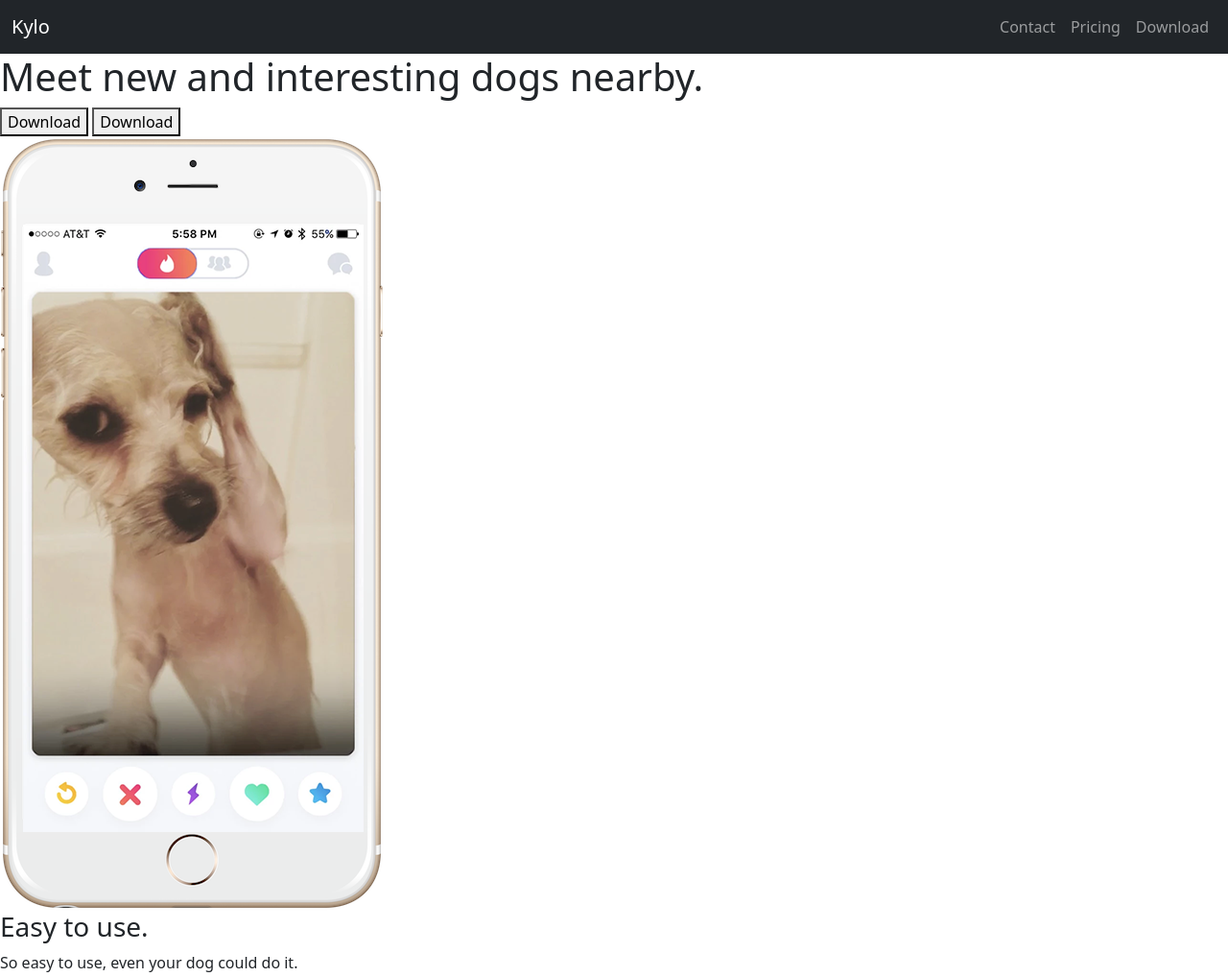
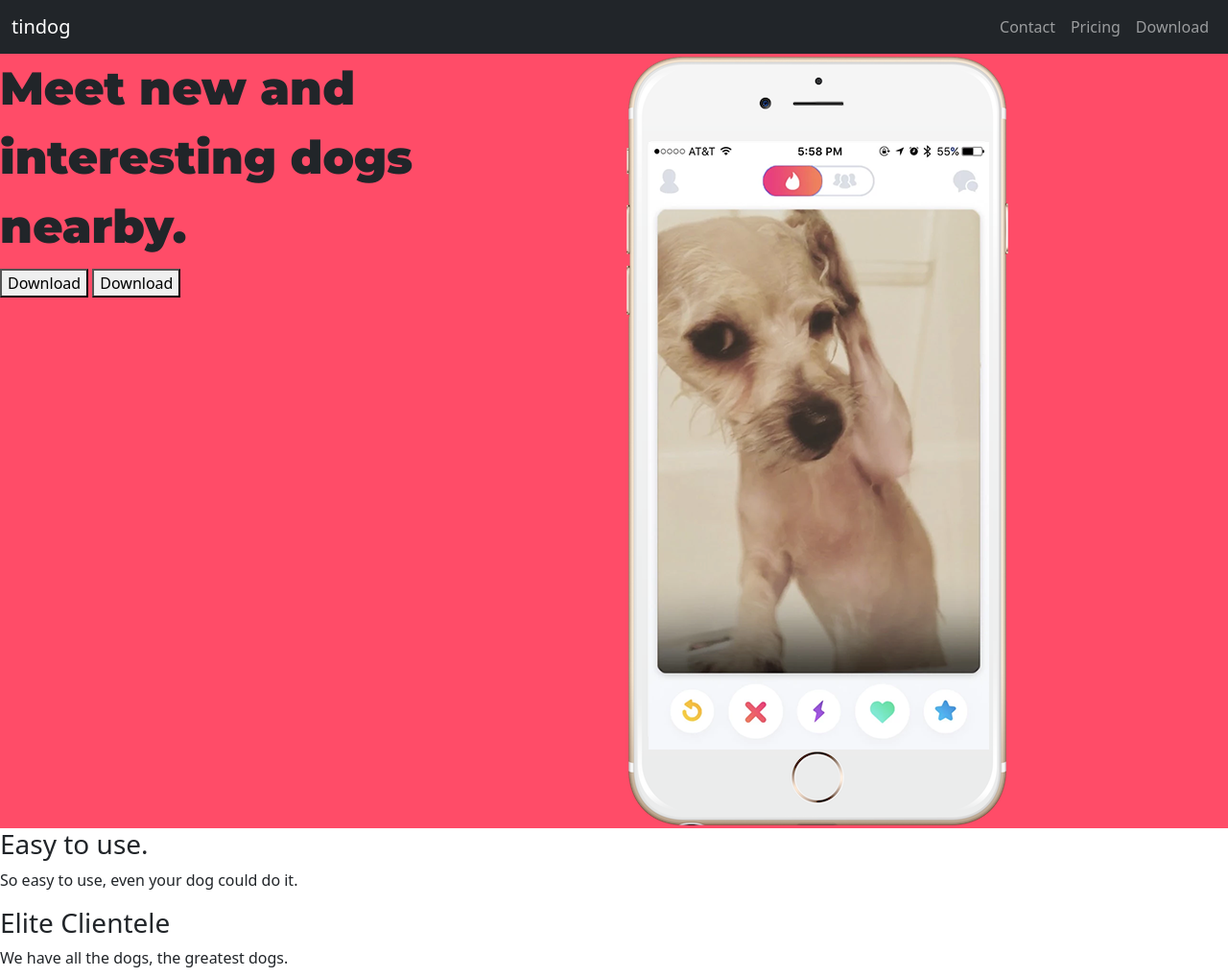
Before and after one commit to github-lau/TinDog_Project, a plain HTML site: page index.html in a window 1280 px wide. Shown: the top 1018 px of the page at 96% size. Drawn offline with nearby package versions, Linux system fonts and the light colour scheme.

Commit message:
modify title section

```diff
--- a/css/styles.css
+++ b/css/styles.css
@@ -0,0 +1,10 @@
+h1 {
+    font-family: 'Montserrat', sans-serif;
+    font-size: 3rem;
+    line-height: 1.5;
+    font-weight: 900;
+}
+
+#title {
+    background-color: #ff4c68;
+}
--- a/index.html
+++ b/index.html
@@ -4,6 +4,9 @@
 <head>
   <meta charset="utf-8">
   <title>TinDog</title>
+  <link rel="preconnect" href="https://fonts.gstatic.com">
+  <link href="https://fonts.googleapis.com/css2?family=Montserrat:wght@100;300;400;500;700;900&family=Ubuntu:wght@300;400;700&display=swap" rel="stylesheet">
+
   <link href="https://cdn.jsdelivr.net/npm/bootstrap@5.0.1/dist/css/bootstrap.min.css" rel="stylesheet" integrity="sha384-+0n0xVW2eSR5OomGNYDnhzAbDsOXxcvSN1TPprVMTNDbiYZCxYbOOl7+AMvyTG2x" crossorigin="anonymous">
   <link rel="stylesheet" href="css/styles.css">
 
@@ -17,7 +20,7 @@
     <!-- Nav Bar -->
     <nav class="navbar navbar-expand-lg navbar-dark bg-dark">
       <div class="container-fluid">
-        <a class="navbar-brand" href="">Kylo</a>
+        <a class="navbar-brand" href="">tindog</a>
         <button class="navbar-toggler" type="button" data-bs-toggle="collapse" data-bs-target="#navbarNavAltMarkup" aria-controls="navbarNavAltMarkup" aria-expanded="false" aria-label="Toggle navigation">
           <span class="navbar-toggler-icon"></span>
         </button>
@@ -39,14 +42,17 @@
     </nav>
 
     <!-- Title -->
+    <div class="row">
 
-    <div>
-      <h1>Meet new and interesting dogs nearby.</h1>
-      <button type="button">Download</button>
-      <button type="button">Download</button>
-    </div>
-    <div>
-      <img src="images/iphone6.png" alt="iphone-mockup">
+      <div class="col-lg-6">
+        <h1>Meet new and interesting dogs nearby.</h1>
+        <button type="button">Download</button>
+        <button type="button">Download</button>
+      </div>
+
+      <div class="col-lg-6">
+        <img src="images/iphone6.png" alt="iphone-mockup">
+      </div>
     </div>
 
   </section>
```
